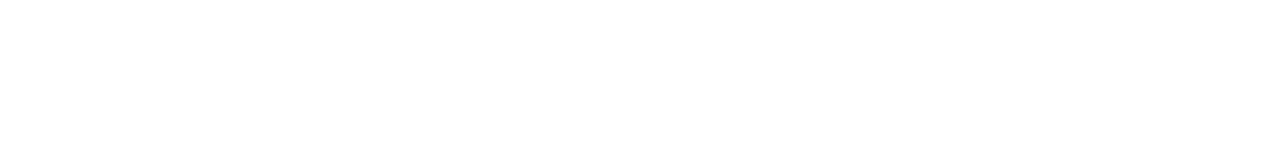
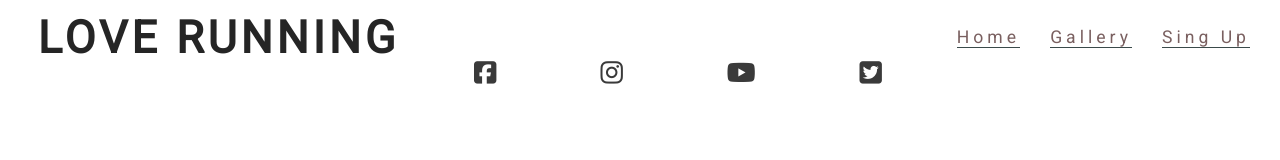
Before and after one commit to alperkan1/Love-Running-Overview-, a plain HTML site: page love_running/gallery.html in a window 1280 px wide. Drawn offline with Linux system fonts and the light colour scheme.

Commit message:
add galery page and singup page

```diff
--- a/love_running/assets/css/style.css
+++ b/love_running/assets/css/style.css
@@ -240,6 +240,6 @@ footer {height: 150px;}
 .social i {
     font-size: 160%;
     color: #3a3a3a;
-    padding: 60px 70px 40px 70px;
+    padding: 60px 50px 40px 50px;
 
 }
--- a/love_running/gallery.html
+++ b/love_running/gallery.html
@@ -1,13 +1,61 @@
 <!DOCTYPE html>
 <html lang="en">
+
 <head>
     <meta charset="UTF-8">
     <meta http-equiv="X-UA-Compatible" content="IE=edge">
     <meta name="viewport" content="width=device-width, initial-scale=1.0">
-    <link rel="stylesheet" href="/Love_Running/assets/css/style.css">
+    <meta name="description" content="Love running club for runners in DUblin, Ireland">
+    <meta name="keywords" content="love running, running club, dublin">
+    <link rel="stylesheet" href="../love_running/assets/css/style.css">
     <title>Love Running</title>
 </head>
+
 <body>
+    <header>
+        <a href="index.html">
+            <h1 id="logo">Love Running</h1>
+        </a>
+        <nav>
+            <ul id="menu">
+                <li>
+                    <a href="singup.html" class="active">Sing Up</a>
+                </li>
+                <li>
+                    <a href="gallery.html" class="active">Gallery</a>
+                </li>
+                <li>
+                    <a href="index.html" class="active">Home</a>
+                </li>
+            </ul>
+        </nav>
 
+    </header>
+      <footer id=social>
+        <ul class=social>
+            <li>
+                <a href="https://www.facebook.com/" target="_blank" rel="noopener"
+                    aria-label="Visit our facebook page (in a new page)"><i class="fab fa-facebook-square"></i></a>
+            </li>
+            <li>
+                <a href="https://www.instagram.com/" target="_blank" rel="noopener"
+                    aria-label="Visit our instagram page (in a new page)"><i class="fab fa-instagram"></i></a>
+            </li>
+            <li>
+                <a href="https://www.youtube.com/" target="_blank" rel="noopener"
+                    aria-label="Visit our youtube page (in a new page)"><i class="fab fa-youtube"></i></a>
+            </li>
+            <li>
+
+                <a href="https://twitter.com/?lang=en" target="_blank" rel="noopener"
+                    aria-label="Visit our twitter page (in a new page)"><i class="fab fa-twitter-square"></i></a>
+            </li>
+        </ul>
+
+    </footer>
+
+    <!--font awesome script-->
+    <script src="https://kit.fontawesome.com/368cd4e45e.js" crossorigin="anonymous"></script>
 </body>
+
 </html>
```
Also changed, not shown: love_running/singup.html (+49 -1 lines).
